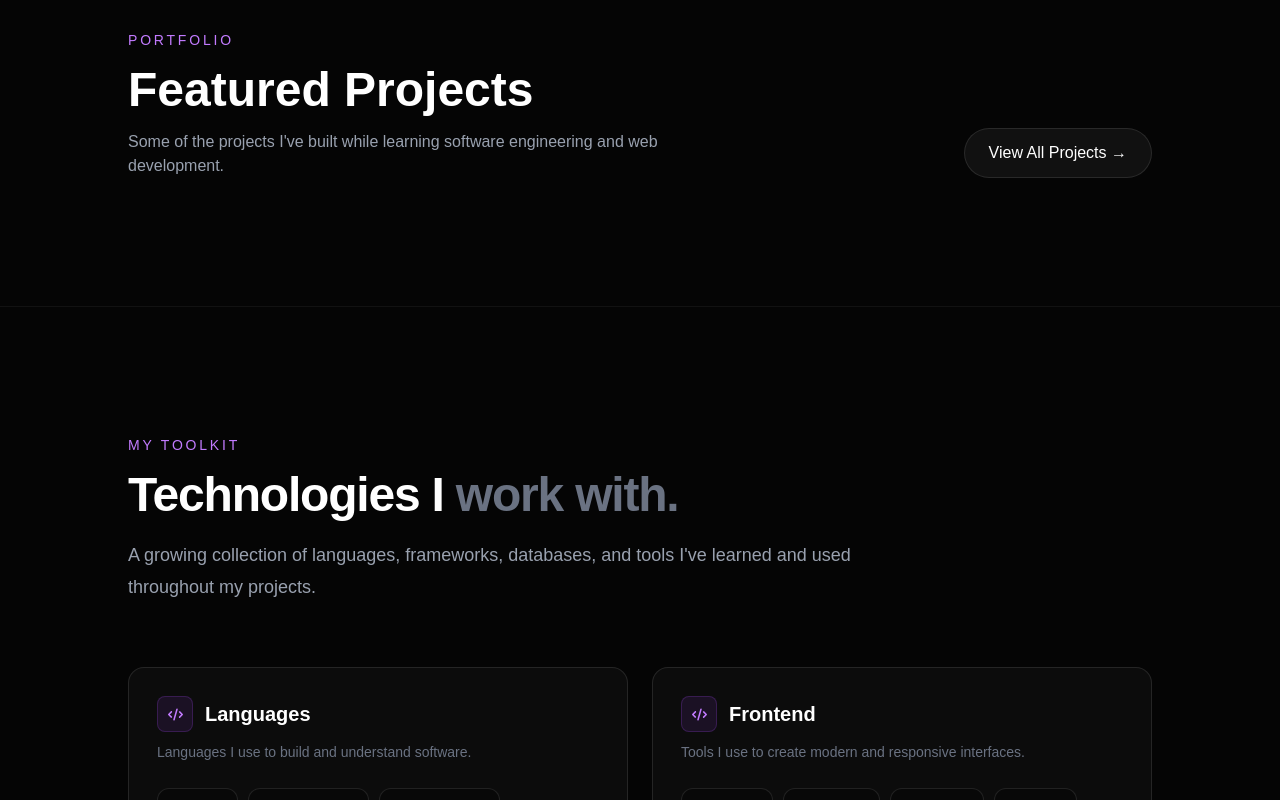
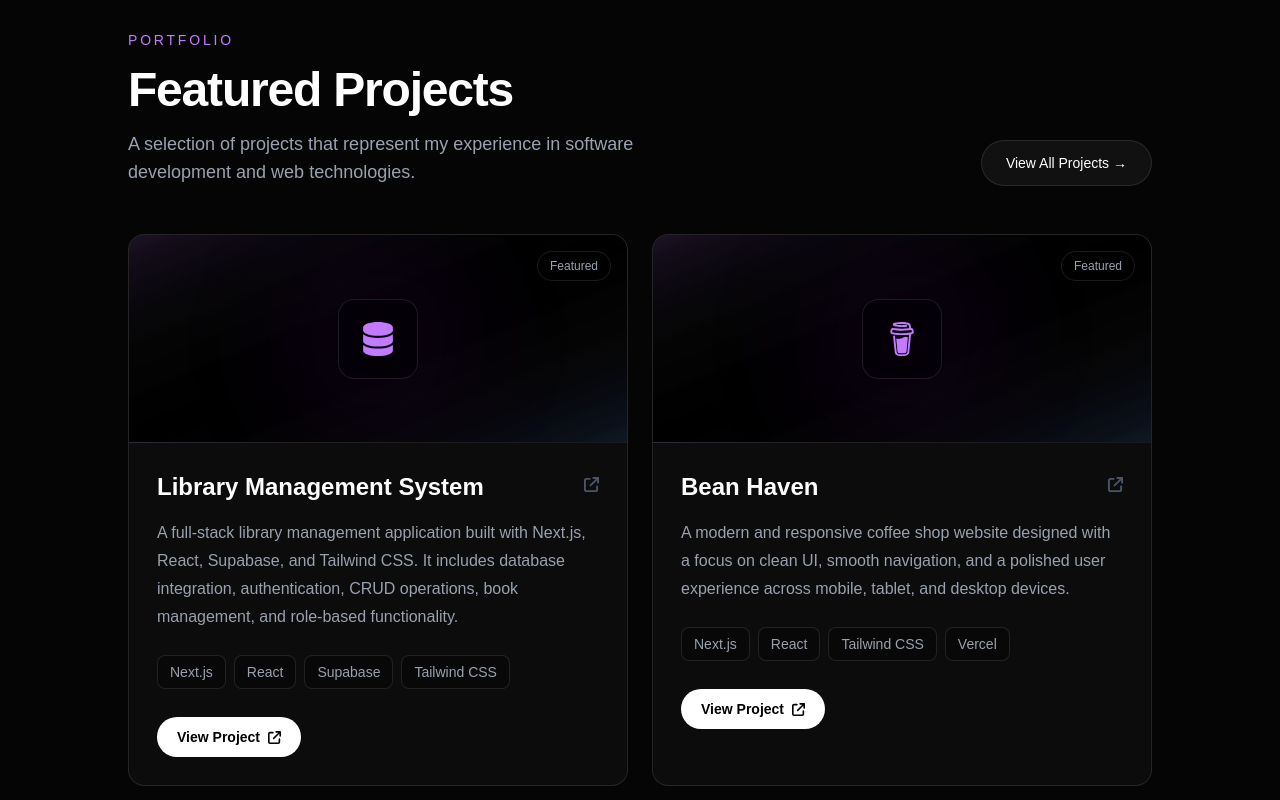
Before and after one commit to sameer890678/portfolio, a Next.js app: page / in a window 1280 px wide. Shown: the part 1500-2300 px from the top of the page. Built offline with nearby package versions, Linux system fonts and the light colour scheme.

Commit message:
added featured projects

```diff
--- a/app/components/FeaturedProjects.tsx
+++ b/app/components/FeaturedProjects.tsx
@@ -1,42 +1,223 @@
 import Link from "next/link";
+import {
+  FaDatabase,
+  FaArrowUpRightFromSquare,
+} from "react-icons/fa6";
+
+import { SiBuymeacoffee } from "react-icons/si";
+
+const featuredProjects = [
+  {
+    title: "Library Management System",
+    description:
+      "A full-stack library management application built with Next.js, React, Supabase, and Tailwind CSS. It includes database integration, authentication, CRUD operations, book management, and role-based functionality.",
+    technologies: ["Next.js", "React", "Supabase", "Tailwind CSS"],
+    icon: FaDatabase,
+    url: "https://library-management-system-beta-orpin.vercel.app/",
+  },
+  {
+    title: "Bean Haven",
+    description:
+      "A modern and responsive coffee shop website designed with a focus on clean UI, smooth navigation, and a polished user experience across mobile, tablet, and desktop devices.",
+    technologies: ["Next.js", "React", "Tailwind CSS", "Vercel"],
+    icon: SiBuymeacoffee,
+    url: "https://bean-haven-seven.vercel.app/",
+  },
+];
 
 export default function FeaturedProjects() {
   return (
-    <section className="py-24 md:py-32 px-6 border-t border-white/5">
-
+    <section
+      id="projects"
+      className="py-24 md:py-32 px-6 border-t border-white/5"
+    >
       <div className="max-w-5xl mx-auto">
-
-        <div className="flex flex-col md:flex-row md:items-end md:justify-between gap-6">
-
+        {/* Section Heading */}
+        <div className="flex flex-col md:flex-row md:items-end md:justify-between gap-6 mb-12">
           <div>
-            <p className="text-sm uppercase tracking-[0.2em] text-purple-400 font-medium mb-4">
+            <p
+              className="text-sm uppercase tracking-[0.2em]
+              text-purple-400 font-medium mb-4"
+            >
               Portfolio
             </p>
 
-            <h2 className="text-3xl sm:text-4xl md:text-5xl font-bold">
+            <h2
+              className="text-3xl sm:text-4xl md:text-5xl
+              font-bold tracking-tight"
+            >
               Featured Projects
             </h2>
 
-            <p className="mt-4 text-gray-400 max-w-xl">
-              Some of the projects I've built while learning software
-              engineering and web development.
+            <p
+              className="mt-4 text-gray-400
+              max-w-xl
+              text-base sm:text-lg
+              leading-7"
+            >
+              A selection of projects that represent my experience in
+              software development and web technologies.
             </p>
           </div>
 
           <Link
             href="/Projects"
-            className="inline-flex items-center justify-center px-6 py-3 rounded-full
-            border border-white/10 bg-white/5
-            hover:bg-white/10 hover:border-white/20
-            transition-all duration-300"
+            className="inline-flex items-center justify-center
+            px-6 py-3 rounded-full
+            border border-white/10
+            bg-white/5
+            text-sm font-medium
+            hover:bg-white/10
+            hover:border-white/20
+            transition-all duration-300
+            hover:-translate-y-1"
           >
             View All Projects →
           </Link>
-
         </div>
 
+        {/* Project Cards */}
+        <div className="grid grid-cols-1 md:grid-cols-2 gap-6">
+          {featuredProjects.map((project) => {
+            const Icon = project.icon;
+
+            return (
+              <div
+                key={project.title}
+                className="group relative
+                rounded-2xl
+                border border-white/10
+                bg-white/[0.03]
+                overflow-hidden
+                hover:bg-white/[0.05]
+                hover:border-white/20
+                transition-all duration-300
+                hover:-translate-y-1"
+              >
+                {/* Project Preview */}
+                <div
+                  className="relative h-52
+                  bg-gradient-to-br
+                  from-purple-500/10
+                  via-black
+                  to-blue-500/10
+                  border-b border-white/10
+                  flex items-center justify-center
+                  overflow-hidden"
+                >
+                  <div
+                    className="absolute
+                    w-40 h-40
+                    bg-purple-600/10
+                    rounded-full
+                    blur-3xl
+                    group-hover:bg-purple-600/20
+                    transition-all duration-500"
+                  />
+
+                  <div
+                    className="relative
+                    w-20 h-20
+                    rounded-2xl
+                    border border-white/10
+                    bg-black/40
+                    backdrop-blur-sm
+                    flex items-center justify-center
+                    text-purple-400
+                    group-hover:scale-110
+                    group-hover:border-purple-400/30
+                    transition-all duration-300"
+                  >
+                    <Icon size={34} />
+                  </div>
+
+                  <div
+                    className="absolute top-4 right-4
+                    px-3 py-1.5
+                    rounded-full
+                    border border-white/10
+                    bg-black/50
+                    backdrop-blur-sm
+                    text-xs text-gray-400"
+                  >
+                    Featured
+                  </div>
+                </div>
+
+                {/* Project Information */}
+                <div className="p-6 sm:p-7">
+                  <div className="flex items-start justify-between gap-4">
+                    <h3
+                      className="text-xl sm:text-2xl
+                      font-semibold
+                      group-hover:text-purple-300
+                      transition-colors duration-300"
+                    >
+                      {project.title}
+                    </h3>
+
+                    <FaArrowUpRightFromSquare
+                      size={15}
+                      className="mt-1.5
+                      shrink-0
+                      text-gray-600
+                      group-hover:text-purple-400
+                      transition-colors duration-300"
+                    />
+                  </div>
+
+                  <p
+                    className="mt-4
+                    text-sm sm:text-base
+                    text-gray-400
+                    leading-7"
+                  >
+                    {project.description}
+                  </p>
+
+                  {/* Technologies */}
+                  <div className="flex flex-wrap gap-2 mt-6">
+                    {project.technologies.map((technology) => (
+                      <span
+                        key={technology}
+                        className="px-3 py-1.5
+                        rounded-lg
+                        border border-white/10
+                        bg-black/30
+                        text-xs sm:text-sm
+                        text-gray-400"
+                      >
+                        {technology}
+                      </span>
+                    ))}
+                  </div>
+
+                  {/* View Project Button */}
+                  <a
+                    href={project.url}
+                    target="_blank"
+                    rel="noopener noreferrer"
+                    className="inline-flex items-center gap-2
+                    mt-7
+                    px-5 py-2.5
+                    rounded-full
+                    bg-white
+                    text-black
+                    text-sm
+                    font-semibold
+                    hover:bg-gray-200
+                    hover:-translate-y-0.5
+                    transition-all duration-300"
+                  >
+                    View Project
+                    <FaArrowUpRightFromSquare size={13} />
+                  </a>
+                </div>
+              </div>
+            );
+          })}
+        </div>
       </div>
-
     </section>
   );
 }
```
